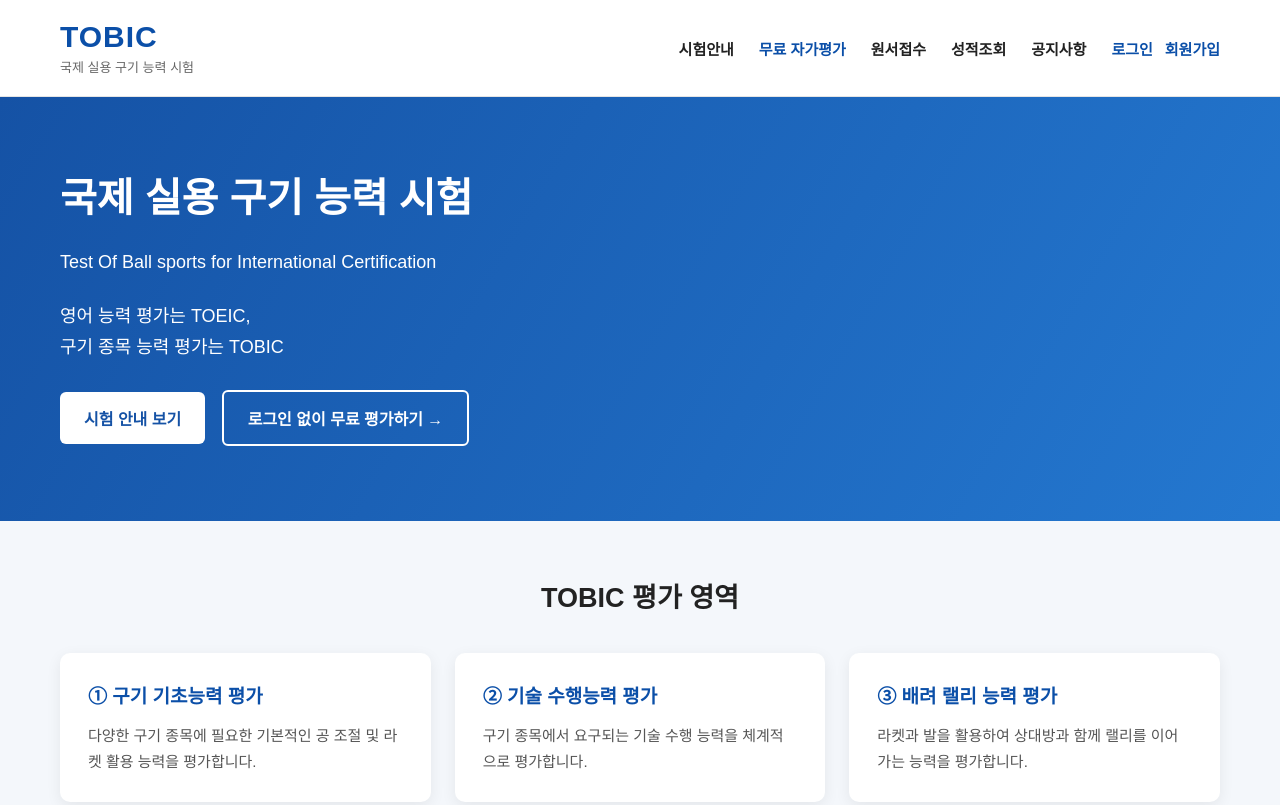
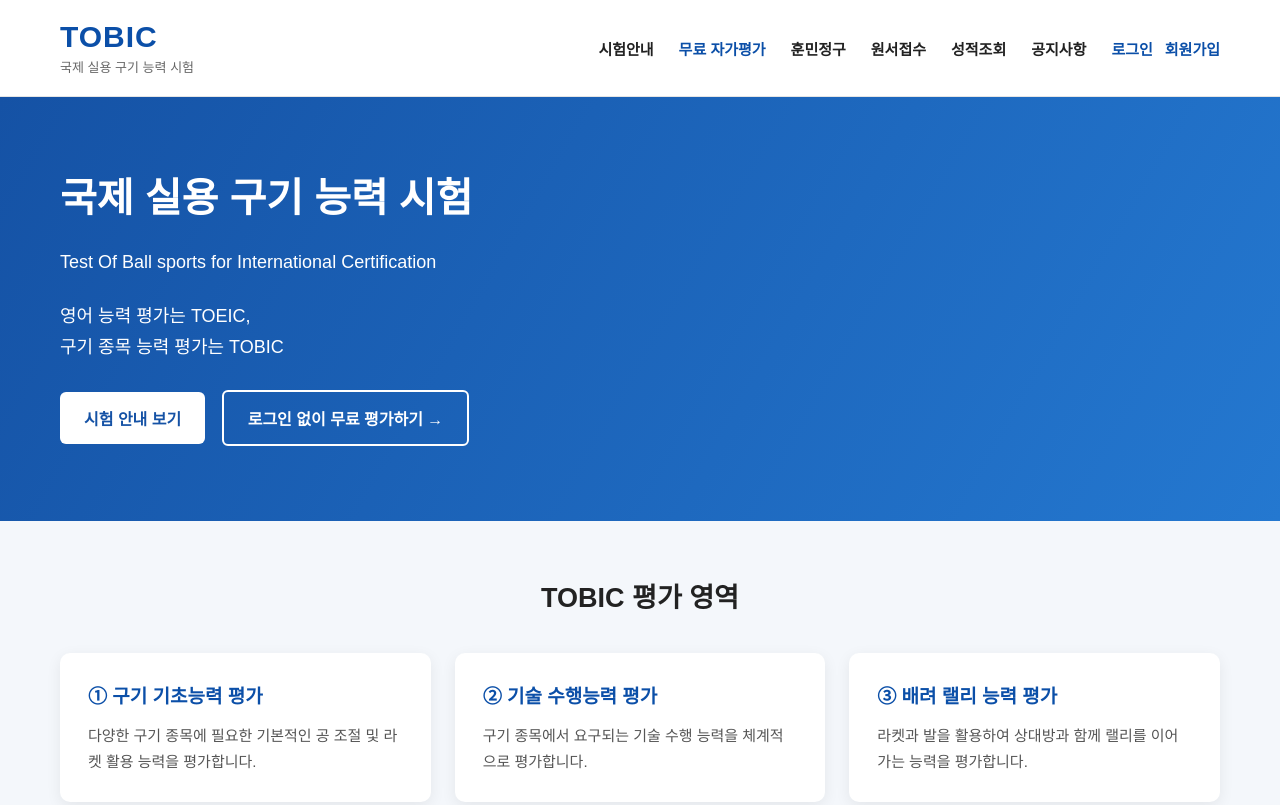
Before and after one commit to tobic-korea/tobic.kr, a plain HTML site: page index.html in a window 1280 px wide. Shown: the top 805 px of the page. Drawn offline with nearby package versions, Linux system fonts and the light colour scheme.

Commit message:
Add link to 훈민정구 in index.html

```diff
--- a/index.html
+++ b/index.html
@@ -335,6 +335,7 @@
       <a href="#exam">시험안내</a>
       <a href="selftest.html" style="color:#0b4fa8;font-weight:800;">무료 자가평가</a>
 
+<a href="hunminjeonggu.html">훈민정구</a>
       <a href="application.html">원서접수</a>
 
       <a href="result.html">성적조회</a>
```
